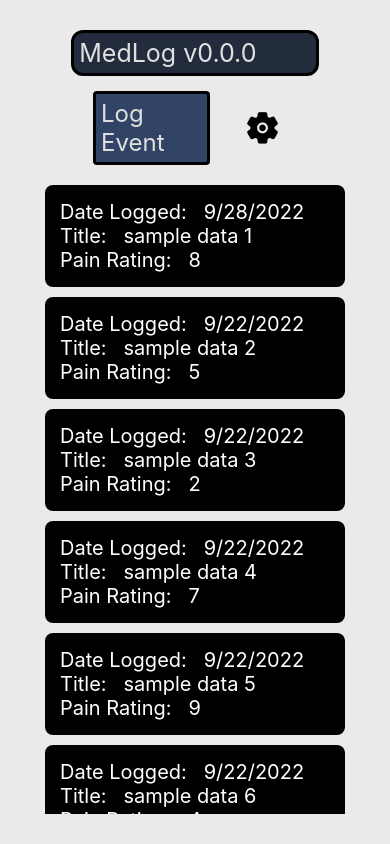
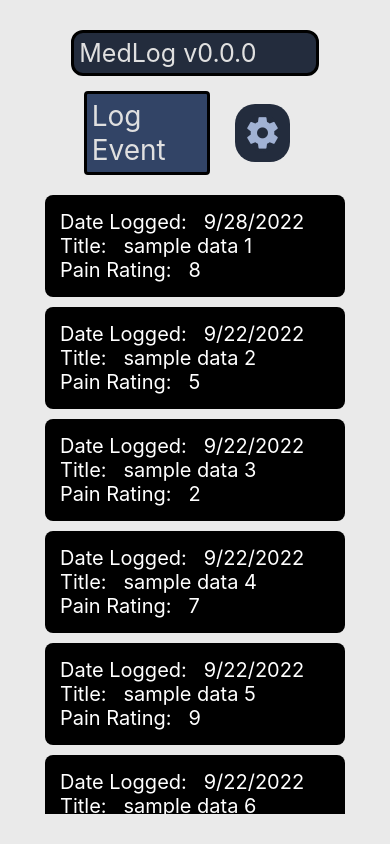
Before and after one commit to KashimaKC/MedLog, a React Native app: screen / in a window 390 px wide. Built offline with nearby package versions, Linux system fonts and the light colour scheme.

Commit message:
settings page implementation and fixes

```diff
--- a/src/DataEntry.jsx
+++ b/src/DataEntry.jsx
@@ -2,6 +2,7 @@ import { Component } from "react";
 import { View, Text, TextInput, Pressable, Alert } from "react-native";
 import { Picker } from "@react-native-picker/picker"
 import EntryStyles from "./styles/EntryStyles"
+import Ionicons from "@expo/vector-icons/Ionicons"
 
 class DataEntry extends Component {
     constructor(props) {
@@ -22,6 +23,10 @@ class DataEntry extends Component {
     //resets states to default for new entry.
     _setRenderTrue = () => {
         this.setState({isRendered: true, painScale: "1", dateToLog: "", notesToLog: ""});
+    }
+
+    _setRenderFalse = () => {
+        this.setState({isRendered: false});
     }
 
     _getDate = () => {
@@ -76,9 +81,14 @@ class DataEntry extends Component {
                         </TextInput>
                     </View>
 
-                    <Pressable onPress={this._logResults} style={EntryStyles.submitButtonStyle}>
-                        <Text style={EntryStyles.submitButtonText}>Log Event</Text>
-                    </Pressable>
+                    <View style={EntryStyles.bottomContainer}>
+                        <Pressable onPress={this._logResults} style={EntryStyles.submitButtonStyle}>
+                            <Text style={EntryStyles.submitButtonText}>Log Event</Text>
+                        </Pressable>
+                        <Pressable onPress={this._setRenderFalse}>
+                            <Ionicons name="close-outline" style={EntryStyles.exitButton}/>
+                        </Pressable>
+                    </View>
                 </View>
 
                 );
--- a/src/Home.jsx
+++ b/src/Home.jsx
@@ -5,17 +5,25 @@ import USERDATA  from "./UserData";
 import UserDataList from "./UserDataList";
 import DataEntry from "./DataEntry";
 import Ionicons from "@expo/vector-icons/Ionicons"
+import SettingsPage from "./SettingsPage";
 
 class Home extends Component {
     constructor(props) {
         super(props);
 
         let isPicking = "";
+        let isInSettings = "";
 
         this.changeChild = React.createRef();
 
         let pickingComponent;
-        this.state = { isPicking:isPicking, pickingComponent:pickingComponent };
+        let settingsComponent;
+        this.state = {
+            isPicking:isPicking,
+            pickingComponent:pickingComponent,
+            isInSettings: isInSettings,
+            settingsComponent: settingsComponent
+        };
     }
 
     _renderItem = ({ item }) => {
@@ -39,6 +47,18 @@ class Home extends Component {
         });
     }
 
+    _displaySettings = () => {
+
+        this.setState({isInSettings: "true"}, () => {
+            if (this.state.isInSettings == "true") {
+
+                this.setState({settingsComponent: <SettingsPage />}, () => {
+
+                });
+            }
+        });
+    }
+
     render () {
         return (
             <View style={HomeStyles.container}>
@@ -51,13 +71,14 @@ class Home extends Component {
                             Log Event
                         </Text>
                     </Pressable>
-                    <Pressable style={HomeStyles.settingStyle}>
-                        <Ionicons name="settings" style={HomeStyles.settingStyle}/>
+                    <Pressable style={HomeStyles.settingStyle} onPress={this._displaySettings}>
+                        <Ionicons name="settings-sharp" style={HomeStyles.settingStyle}/>
                     </Pressable>
 
                 </View>
 
                 {this.state.pickingComponent}
+                {this.state.settingsComponent}
 
                 <FlatList data={USERDATA} renderItem={this._renderItem} />
             </View>
--- /dev/null
+++ b/src/SettingsPage.jsx
@@ -0,0 +1,26 @@
+import { Component } from "react";
+import { View, Text, TextInput, Pressable, Alert } from "react-native";
+import SettingsStyle from "./styles/SettingsStyle"
+import Ionicons from "@expo/vector-icons/Ionicons"
+
+class SettingsPage extends Component {
+    constructor(props) {
+        super(props);
+
+        let isRendered = true;
+        this.state = {isRendered:isRendered}
+    }
+
+    render() {
+
+        if (this.state.isRendered == true) {
+            return (
+                <View style={SettingsStyle.settingsContainer}>
+                    <Text>Test</Text>
+                </View>
+            );
+        }
+    }
+}
+
+export default SettingsPage;
--- a/src/styles/EntryStyles.js
+++ b/src/styles/EntryStyles.js
@@ -8,7 +8,7 @@ const EntryStyles = StyleSheet.create({
         alignItems: "center",
         borderRadius: 20,
         minWidth: "90%",
-        maxWidth: "90%"
+        maxWidth: "90%",
     },
     headerStyle : {
         fontSize : 20,
@@ -39,6 +39,12 @@ const EntryStyles = StyleSheet.create({
         backgroundColor: "#324466",
         color: "#e0e0e0"
     },
+    bottomContainer : {
+        dispaly: "flex",
+        flexDirection: "row",
+        alignContent: "center",
+        alignItems: "center",
+    },
     submitButtonStyle : {
         backgroundColor: 'black',
         padding: 20,
@@ -47,6 +53,14 @@ const EntryStyles = StyleSheet.create({
     },
     submitButtonText : {
         color: "white"
+    },
+    exitButton : {
+        fontSize: 35,
+        margin: 10,
+        padding: 9,
+        backgroundColor: "red",
+        color: "black",
+        borderRadius: 15
     }
 
 });
--- a/src/styles/HomeStyles.js
+++ b/src/styles/HomeStyles.js
@@ -28,7 +28,7 @@ const HomeStyles = StyleSheet.create({
         display: "flex",
         flexDirection: "row",
         alignContent: "center",
-        alignItems: "center"
+        alignItems: "center",
     },
     logButton : {
         margin : 15,
@@ -42,12 +42,15 @@ const HomeStyles = StyleSheet.create({
         backgroundColor : "#324466"
     },
     buttonText : {
-        fontSize : 24,
+        fontSize : 28,
         color : "#e0e0e0"
     },
     settingStyle : {
         fontSize: 35,
-        margin: 10
+        margin: 10,
+        backgroundColor: "#232c3d",
+        color: "#a1b2d4",
+        borderRadius: 20
     }
 
 });
--- /dev/null
+++ b/src/styles/SettingsStyle.js
@@ -0,0 +1,11 @@
+import { StyleSheet } from "react-native";
+
+const SettingsStyle = StyleSheet.create({
+
+    settingsContainer : {
+        display: "flex",
+        backgroundColor: "grey"
+    }
+});
+
+export default SettingsStyle;
```
